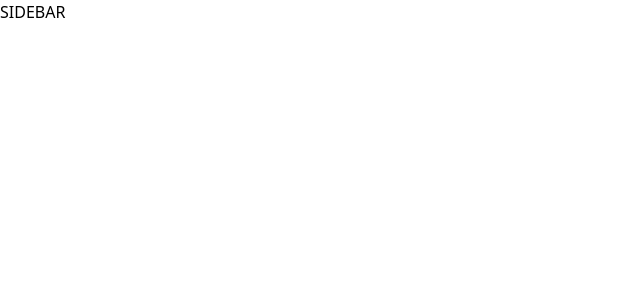
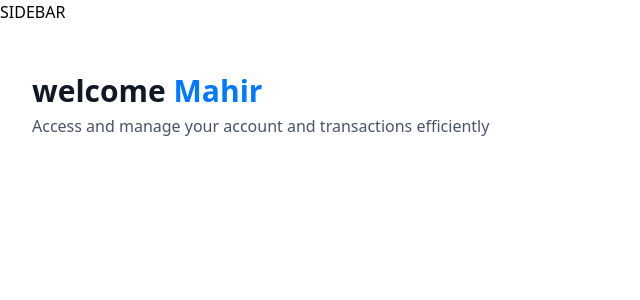
Before and after one commit to mlabib2/bankingApplication, a Next.js app: page / in a window 1280 px wide. Shown: the top 300 px of the page, without its empty margins (0-640 px from the left). Built offline with nearby package versions, Linux system fonts and the light colour scheme.

Commit message:
feat: Welcome Text, HeaderBox in constants && root/layout && root/page.tsx

```diff
--- a/app/(root)/page.tsx
+++ b/app/(root)/page.tsx
@@ -1,10 +1,27 @@
+import HeaderBox from '@/constants/HeaderBox'
+import TotalBalanceBox from '@/constants/TotalBalanceBox';
 import React from 'react'
 
 const Page = () => {
+  const loggedIn = {firstName: "Mahir"};
   return (
-    <section classname="home">
-      <div classname="home-content"></div>
-      <header classname="home-header"></header>
+    <section className="home">
+      <div className="home-content">
+      <header className="home-header">
+        <HeaderBox
+          type = "greeting"
+          title = "welcome"
+          user = {loggedIn?.firstName || "Guest"}
+          subtext = "Access and manage your account and transactions efficiently"
+        >
+        </HeaderBox>
+        <TotalBalanceBox
+        accounts = {[]}
+        totalBanks = {1}
+        totalCurrentBalance = {1250.35}
+        ></TotalBalanceBox>
+      </header>
+      </div>
     </section>
   )
 }
--- /dev/null
+++ b/constants/HeaderBox.tsx
@@ -0,0 +1,21 @@
+import React from 'react'
+import {HeaderBoxProps} from '../types/index'
+const HeaderBox = ({type = "title", title, subtext, user}:HeaderBoxProps):HeaderBoxProps => {
+  return (
+    <div className = "header-box">
+        <h1 className='header-box-title'>
+            {title}
+            {type ==="greeting" &&(
+                <span className='text-bankGradient'>
+                    &nbsp;{user}
+                </span>
+            )}
+        </h1>
+        <p className='header-box-subtext'>
+            {subtext}
+        </p>
+    </div>
+  )
+}
+
+export default HeaderBox
--- /dev/null
+++ b/constants/TotalBalanceBox.tsx
@@ -0,0 +1,12 @@
+import React from 'react'
+
+const TotalBalanceBox = ({
+    accounts = [], totalBanks, totalCurrentBalance}:TotlaBalanceBoxProps) => {
+  return (
+    <div>
+
+    </div>
+  )
+}
+
+export default TotalBalanceBox
```
